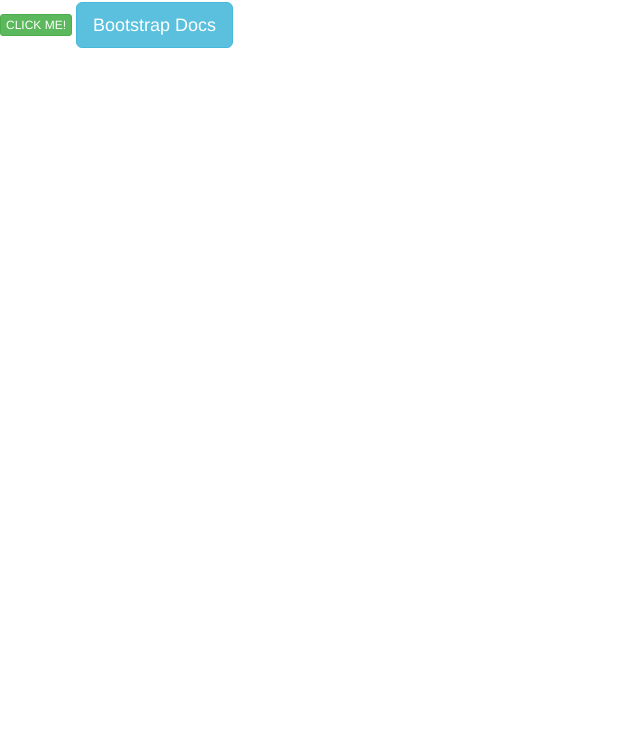
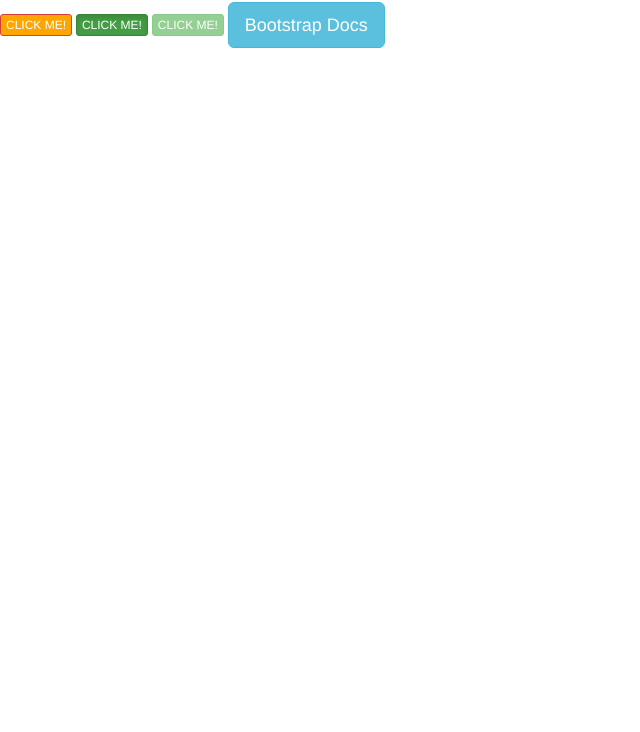
Before and after one commit to Maddie02/Web-Development, a plain HTML site: page 05.Bootstrap/basics.html in a window 1280 px wide. Shown: the part 68-800 px from the top of the page, without its empty margins (0-640 px from the left). Drawn offline with Linux system fonts and the light colour scheme.

Commit message:
Add more buttons

```diff
--- a/05.Bootstrap/basics.html
+++ b/05.Bootstrap/basics.html
@@ -3,10 +3,17 @@
 <head>
 	<title>Bootstrap basics</title>
 	<link rel="stylesheet" type="text/css" href="bootstrap.css">
+	<style>
+		.btn-danger {
+			background-color: orange;
+		}
+	</style>
 </head>
 <body>
 	<h1>Bootstrap basics</h1>
-	<button class="btn btn-success btn-xs">CLICK  ME!</button>
+	<button class="btn btn-danger btn-xs">CLICK  ME!</button>
+	<button class="btn btn-success btn-xs active">CLICK  ME!</button>
+	<button class="btn btn-success btn-xs disabled">CLICK  ME!</button>
 	<a href="http://www.getbootstrap.com" class="btn btn-info btn-lg">Bootstrap Docs</a>
 </body>
 </html>
```
